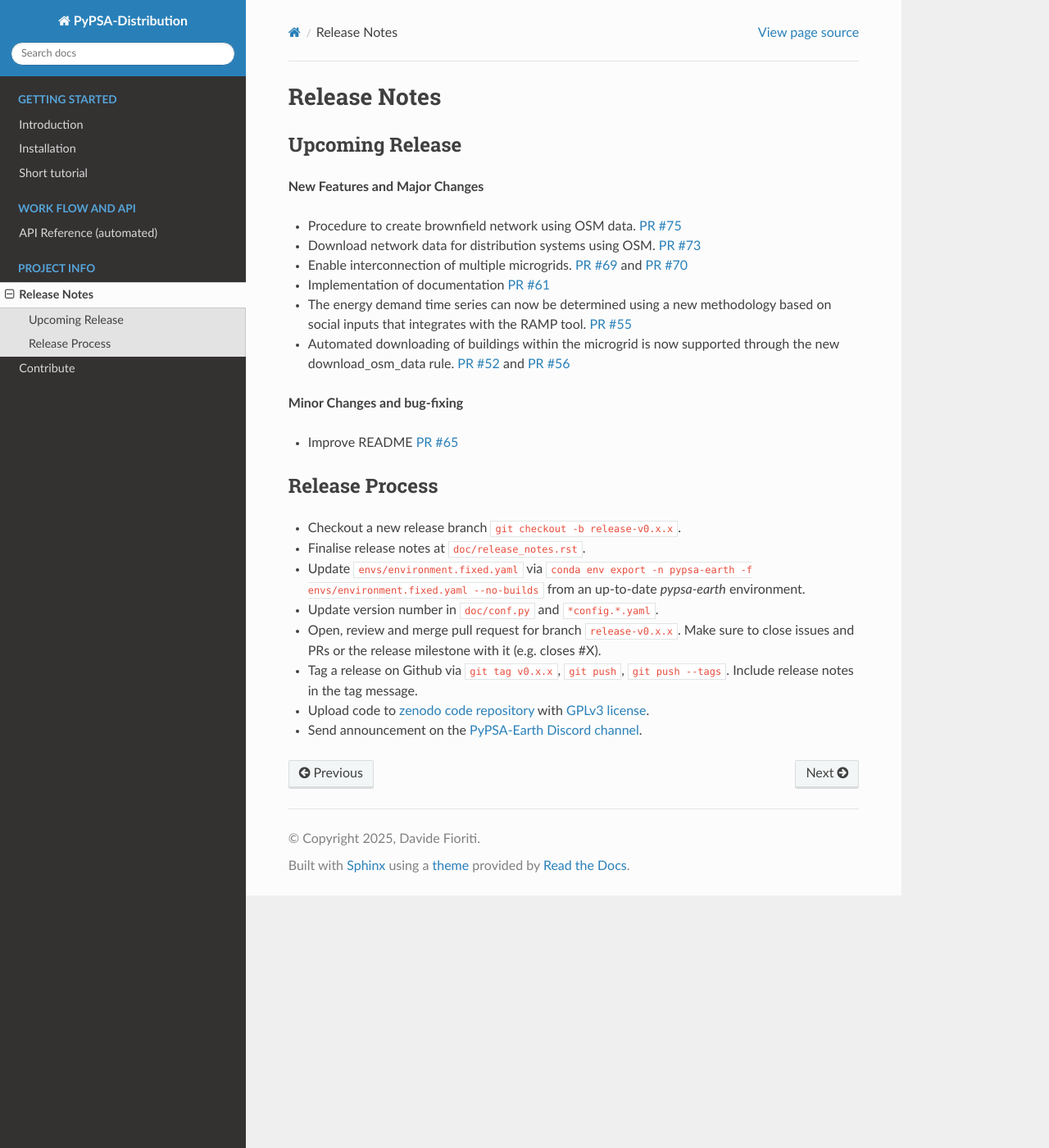
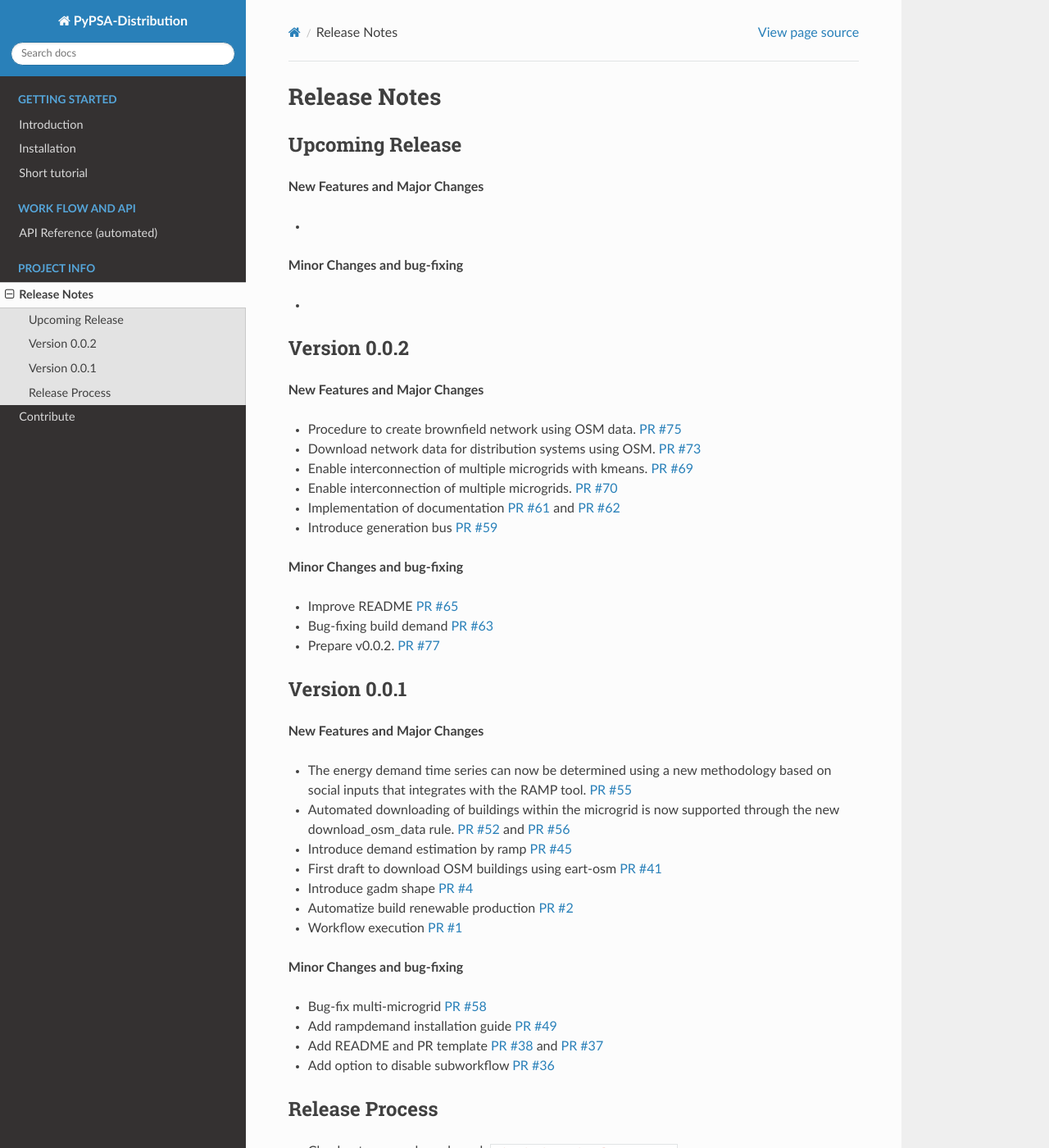
Before and after one commit to pypsa-meets-earth/pypsa-distribution, a Sphinx documentation site: the page built from doc/release_notes.rst, in a window 1280 px wide and 1400 px high. Shown: the whole window at 82% size. Built offline with Sphinx 7.4.7 and the Read the Docs theme 3.1.0, drawn with Linux system fonts in a browser that asks for light colours; pages that are not in the unit, such as notebooks, are missing from menus.

Commit message:
prepare v0.0.2 (#77)

```diff
--- a/config.distribution.yaml
+++ b/config.distribution.yaml
@@ -2,9 +2,9 @@
 #
 # SPDX-License-Identifier: CC0-1.0
 
-version: 0.0.1
+version: 0.0.2
 tutorial: true
-mode: brown_field  # brown_field or green_field
+mode: green_field  # brown_field or green_field
 
 logging:
   level: INFO
--- a/doc/conf.py
+++ b/doc/conf.py
@@ -25,7 +25,7 @@ author = "Davide Fioriti"
 copyright = f"{datetime.datetime.today().year}, {author}"
 
 # The full version, including alpha/beta/rc tags
-release = "0.0.0"
+release = "0.0.2"
 
 # -- General configuration ---------------------------------------------------
 
--- a/doc/release_notes.rst
+++ b/doc/release_notes.rst
@@ -13,21 +13,66 @@ Upcoming Release
 
 **New Features and Major Changes**
 
+*
+
+**Minor Changes and bug-fixing**
+
+*
+
+Version 0.0.2
+=================
+
+**New Features and Major Changes**
+
 * Procedure to create brownfield network using OSM data. `PR #75 <https://github.com/pypsa-meets-earth/pypsa-distribution/pull/75>`__
 
 * Download network data for distribution systems using OSM. `PR #73 <https://github.com/pypsa-meets-earth/pypsa-distribution/pull/73>`__
 
-* Enable interconnection of multiple microgrids. `PR #69 <https://github.com/pypsa-meets-earth/pypsa-distribution/pull/69>`__ and `PR #70 <https://github.com/pypsa-meets-earth/pypsa-distribution/pull/70>`__
+* Enable interconnection of multiple microgrids with kmeans. `PR #69 <https://github.com/pypsa-meets-earth/pypsa-distribution/pull/69>`__
 
-* Implementation of documentation `PR #61 <https://github.com/pypsa-meets-earth/pypsa-distribution/pull/61>`__
+* Enable interconnection of multiple microgrids. `PR #70 <https://github.com/pypsa-meets-earth/pypsa-distribution/pull/70>`__
+
+* Implementation of documentation `PR #61 <https://github.com/pypsa-meets-earth/pypsa-distribution/pull/61>`__ and `PR #62 <https://github.com/pypsa-meets-earth/pypsa-distribution/pull/62>`__
+
+* Introduce generation bus `PR #59 <https://github.com/pypsa-meets-earth/pypsa-distribution/pull/59>`__
+
+**Minor Changes and bug-fixing**
+
+* Improve README `PR #65 <https://github.com/pypsa-meets-earth/pypsa-distribution/pull/65>`__
+
+* Bug-fixing build demand `PR #63 <https://github.com/pypsa-meets-earth/pypsa-distribution/pull/63>`__
+
+* Prepare v0.0.2. `PR #77 <https://github.com/pypsa-meets-earth/pypsa-distribution/pull/77>`__
+
+
+Version 0.0.1
+=================
+
+**New Features and Major Changes**
 
 * The energy demand time series can now be determined using a new methodology based on social inputs that integrates with the RAMP tool. `PR #55 <https://github.com/pypsa-meets-earth/pypsa-distribution/pull/55>`__
 
 * Automated downloading of buildings within the microgrid is now supported through the new download_osm_data rule. `PR #52 <https://github.com/pypsa-meets-earth/pypsa-distribution/pull/52>`__ and `PR #56 <https://github.com/pypsa-meets-earth/pypsa-distribution/pull/56>`__
 
+* Introduce demand estimation by ramp `PR #45 <https://github.com/pypsa-meets-earth/pypsa-distribution/pull/45>`__
+
+* First draft to download OSM buildings using eart-osm `PR #41 <https://github.com/pypsa-meets-earth/pypsa-distribution/pull/41>`__
+
+* Introduce gadm shape `PR #4 <https://github.com/pypsa-meets-earth/pypsa-distribution/pull/4>`__
+
+* Automatize build renewable production `PR #2 <https://github.com/pypsa-meets-earth/pypsa-distribution/pull/2>`__
+
+* Workflow execution `PR #1 <https://github.com/pypsa-meets-earth/pypsa-distribution/pull/1>`__
+
 **Minor Changes and bug-fixing**
 
-* Improve README `PR #65 <https://github.com/pypsa-meets-earth/pypsa-distribution/pull/65>`__
+* Bug-fix multi-microgrid `PR #58 <https://github.com/pypsa-meets-earth/pypsa-distribution/pull/58>`__
+
+* Add rampdemand installation guide `PR #49 <https://github.com/pypsa-meets-earth/pypsa-distribution/pull/49>`__
+
+* Add README and PR template `PR #38 <https://github.com/pypsa-meets-earth/pypsa-distribution/pull/38>`__ and `PR #37 <https://github.com/pypsa-meets-earth/pypsa-distribution/pull/37>`__
+
+* Add option to disable subworkflow `PR #36 <https://github.com/pypsa-meets-earth/pypsa-distribution/pull/36>`__
 
 
 Release Process
```
Also changed, not shown: 2 other files.
